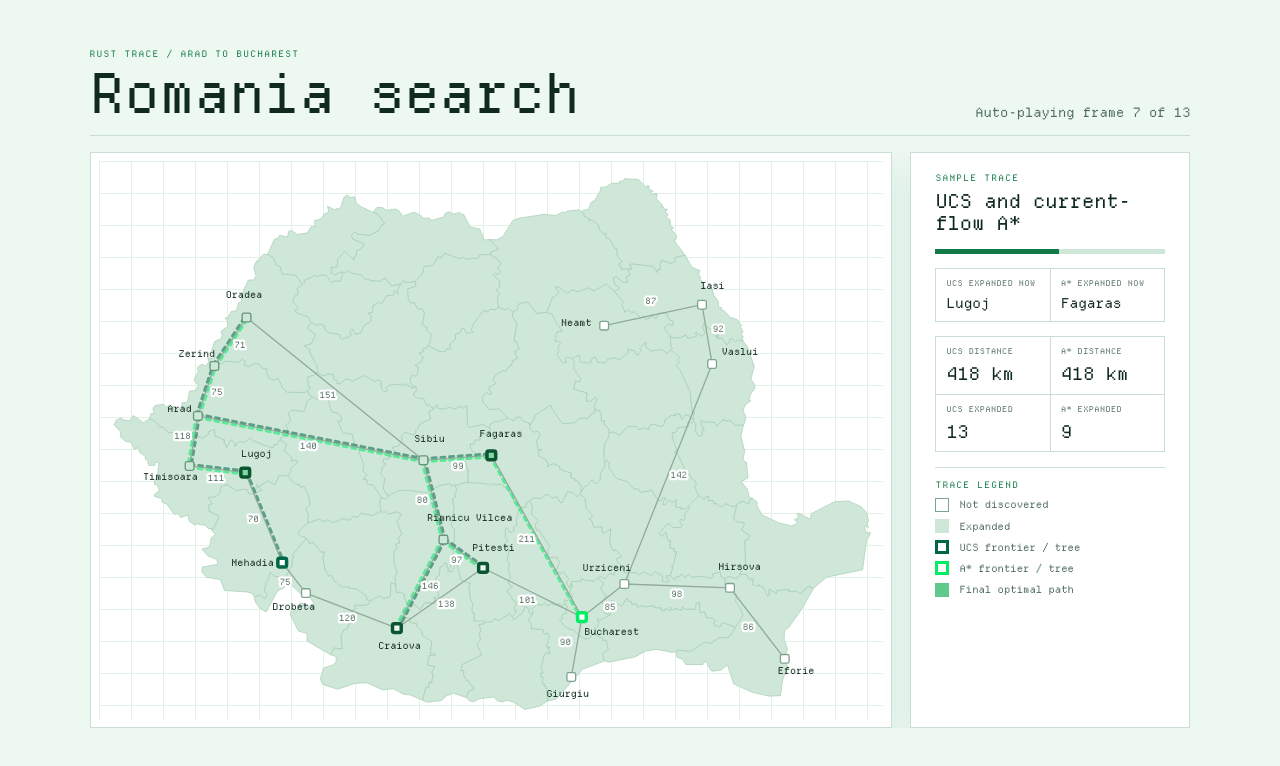
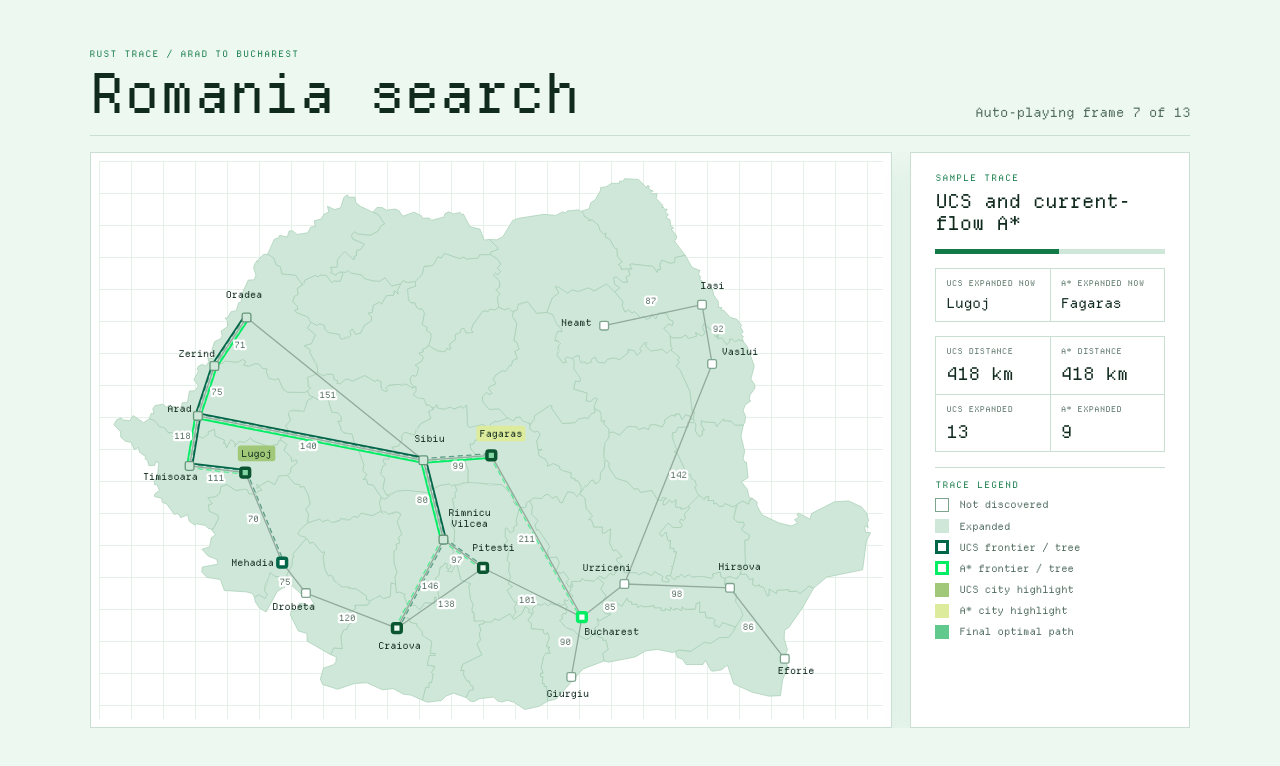
Before and after one commit to Potaeeatsthis/kmitl-romania-map, a Next.js app: page / in a window 1280 px wide. Shown: the top 766 px of the page. Built offline with nearby package versions, Linux system fonts and the light colour scheme.

Commit message:
FEAT: Clarify animated search traces

```diff
--- a/components/sample/SampleGraphDemo.module.css
+++ b/components/sample/SampleGraphDemo.module.css
@@ -127,13 +127,14 @@
 }
 
 .searchTree line {
-  stroke-width: 3;
+  stroke-width: 1.5;
   stroke-linecap: round;
   stroke-dasharray: 5 5;
   opacity: 0.55;
 }
 
-.finalPath line { stroke-width: 6; stroke-linecap: round; opacity: 0.9; }
+.expandedTree line { stroke-width: 2; stroke-linecap: round; opacity: 1; }
+.finalPath line { stroke-width: 3; stroke-linecap: round; opacity: 1; }
 .ucsTree, .ucsPath { stroke: var(--green-mid); }
 .astarTree, .astarPath { stroke: var(--green-bright); }
 
@@ -153,6 +154,15 @@
   stroke-width: 7px;
   stroke-linejoin: round;
 }
+
+.city .cityLabelBackground {
+  stroke: none;
+  transition: fill 0.25s;
+}
+
+.city .labelAstar { fill: #ddeb9d; }
+.city .labelUcs { fill: #a0c878; }
+.city .labelBoth { fill: url(#shared-label-highlight); }
 
 .expanded rect { fill: var(--green-soft); stroke: #67977a; }
 .frontierUcs rect { fill: var(--surface); stroke: var(--green-mid); stroke-width: 4; }
@@ -243,12 +253,16 @@
 .swatchExpanded,
 .swatchUcs,
 .swatchAstar,
+.swatchUcsHighlight,
+.swatchAstarHighlight,
 .swatchPath { flex: 0 0 auto; width: 14px; height: 14px; }
 
 .swatchCity { border: 1px solid #7da58e; background: var(--surface); }
 .swatchExpanded { background: var(--green-soft); }
 .swatchUcs { border: 3px solid var(--green-mid); }
 .swatchAstar { border: 3px solid var(--green-bright); }
+.swatchUcsHighlight { background: #a0c878; }
+.swatchAstarHighlight { background: #ddeb9d; }
 .swatchPath { background: #62c98d; }
 
 .countyLines path {
--- a/components/sample/SampleGraphDemo.tsx
+++ b/components/sample/SampleGraphDemo.tsx
@@ -4,7 +4,7 @@
 import { useEffect, useState } from "react";
 import { countyOutlines } from "../../lib/countyOutlines";
 import sampleData from "../../public/data/arad-bucharest-search.json";
-import type { DiscoveredNode, SearchResponse, SearchResult } from "../../lib/types";
+import type { DiscoveredNode, SearchResponse } from "../../lib/types";
 import { romaniaGraph } from "../../lib/romaniaGraph";
 import styles from "./SampleGraphDemo.module.css";
 
@@ -107,6 +107,14 @@ function DemoContent({ data, step, timelineLength }: { data: SearchResponse; ste
     <section className={styles.content}>
       <div className={styles.mapPanel}>
         <svg className={styles.map} viewBox="120 60 900 630" aria-label="Animated Romania road graph" role="img">
+          <defs>
+            <linearGradient id="shared-label-highlight" x1="0" y1="0" x2="0" y2="1">
+              <stop offset="0%" stopColor="#A0C878" />
+              <stop offset="50%" stopColor="#A0C878" />
+              <stop offset="50%" stopColor="#DDEB9D" />
+              <stop offset="100%" stopColor="#DDEB9D" />
+            </linearGradient>
+          </defs>
           <g className={styles.countyLines}>
             {countyOutlines.map((d, i) => (
               <path key={i} d={d} />
@@ -125,8 +133,10 @@ function DemoContent({ data, step, timelineLength }: { data: SearchResponse; ste
 
           <SearchTreeLines discovered={ucsFrame.discovered} cityById={cityById} className={styles.ucsTree} offset={-2} />
           <SearchTreeLines discovered={astarFrame.discovered} cityById={cityById} className={styles.astarTree} offset={2} />
-          {ucsComplete && <PathLines result={data.ucs} cityById={cityById} className={styles.ucsPath} offset={-3} />}
-          {astarComplete && <PathLines result={data.astar} cityById={cityById} className={styles.astarPath} offset={3} />}
+          <ExpandedTreeLines discovered={ucsFrame.discovered} expanded={ucsExpanded} cityById={cityById} className={styles.ucsPath} offset={-3} />
+          <ExpandedTreeLines discovered={astarFrame.discovered} expanded={astarExpanded} cityById={cityById} className={styles.astarPath} offset={3} />
+          {ucsComplete && <PathLines path={data.ucs.path} cityById={cityById} className={styles.ucsPath} offset={-3} />}
+          {astarComplete && <PathLines path={data.astar.path} cityById={cityById} className={styles.astarPath} offset={3} />}
 
           <g className={styles.roadLabels}>
             {romaniaGraph.roads.map(([from, to, distance]) => {
@@ -140,6 +150,23 @@ function DemoContent({ data, step, timelineLength }: { data: SearchResponse; ste
 
           {romaniaGraph.cities.map((city) => {
             const offset = labelOffsets[city.id] ?? { x: 0, y: 22 };
+            const labelX = city.x + offset.x;
+            const labelY = city.y + offset.y;
+            const isTwoLineLabel = city.id === 9;
+            const labelWidth = (isTwoLineLabel ? 7 : city.name.length) * 6.6 + 10;
+            const ucsLabelHighlighted = ucsComplete
+              ? data.ucs.path.includes(city.id)
+              : ucsFrame.expanded_city === city.id;
+            const astarLabelHighlighted = astarComplete
+              ? data.astar.path.includes(city.id)
+              : astarFrame.expanded_city === city.id;
+            const labelHighlightClass = ucsLabelHighlighted && astarLabelHighlighted
+              ? styles.labelBoth
+              : astarLabelHighlighted
+                ? styles.labelAstar
+                : ucsLabelHighlighted
+                  ? styles.labelUcs
+                  : "";
             const inUcsFrontier = ucsFrontier.has(city.id);
             const inAstarFrontier = astarFrontier.has(city.id);
             const classes = [
@@ -152,8 +179,25 @@ function DemoContent({ data, step, timelineLength }: { data: SearchResponse; ste
 
             return (
               <g key={city.id} className={classes}>
+                {labelHighlightClass && (
+                  <rect
+                    className={[styles.cityLabelBackground, labelHighlightClass].join(" ")}
+                    x={labelX - labelWidth / 2}
+                    y={labelY - (isTwoLineLabel ? 17 : 13)}
+                    width={labelWidth}
+                    height={isTwoLineLabel ? 28 : 18}
+                    rx="3"
+                  />
+                )}
                 <rect x={city.x - 5} y={city.y - 5} width="10" height="10" rx="2" />
-                <text x={city.x + offset.x} y={city.y + offset.y}>{city.name}</text>
+                <text x={labelX} y={labelY}>
+                  {city.id === 9 ? (
+                    <>
+                      <tspan x={labelX} y={labelY - 6}>Rimnicu</tspan>
+                      <tspan x={labelX} y={labelY + 6}>Vilcea</tspan>
+                    </>
+                  ) : city.name}
+                </text>
               </g>
             );
           })}
@@ -182,6 +226,8 @@ function DemoContent({ data, step, timelineLength }: { data: SearchResponse; ste
           <Legend className={styles.swatchExpanded} label="Expanded" />
           <Legend className={styles.swatchUcs} label="UCS frontier / tree" />
           <Legend className={styles.swatchAstar} label="A* frontier / tree" />
+          <Legend className={styles.swatchUcsHighlight} label="UCS city highlight" />
+          <Legend className={styles.swatchAstarHighlight} label="A* city highlight" />
           <Legend className={styles.swatchPath} label="Final optimal path" />
         </div>
       </aside>
@@ -221,11 +267,21 @@ function SearchTreeLines({ discovered, cityById, className, offset }: { discover
   );
 }
 
-function PathLines({ result, cityById, className, offset }: { result: SearchResult; cityById: Map<number, CityPosition>; className: string; offset: number }) {
+function ExpandedTreeLines({ discovered, expanded, cityById, className, offset }: { discovered: DiscoveredNode[]; expanded: Set<number>; cityById: Map<number, CityPosition>; className: string; offset: number }) {
+  return (
+    <g className={styles.expandedTree}>
+      {discovered.map((node) => node.parent === null || !expanded.has(node.city) ? null : (
+        <GraphLine key={node.parent + "-" + node.city} from={node.parent} to={node.city} cityById={cityById} className={className} offset={offset} />
+      ))}
+    </g>
+  );
+}
+
+function PathLines({ path, cityById, className, offset }: { path: number[]; cityById: Map<number, CityPosition>; className: string; offset: number }) {
   return (
     <g className={styles.finalPath}>
-      {result.path.slice(0, -1).map((city, index) => (
-        <GraphLine key={`${city}-${result.path[index + 1]}`} from={city} to={result.path[index + 1]} cityById={cityById} className={className} offset={offset} />
+      {path.slice(0, -1).map((city, index) => (
+        <GraphLine key={city + "-" + path[index + 1]} from={city} to={path[index + 1]} cityById={cityById} className={className} offset={offset} />
       ))}
     </g>
   );
```
